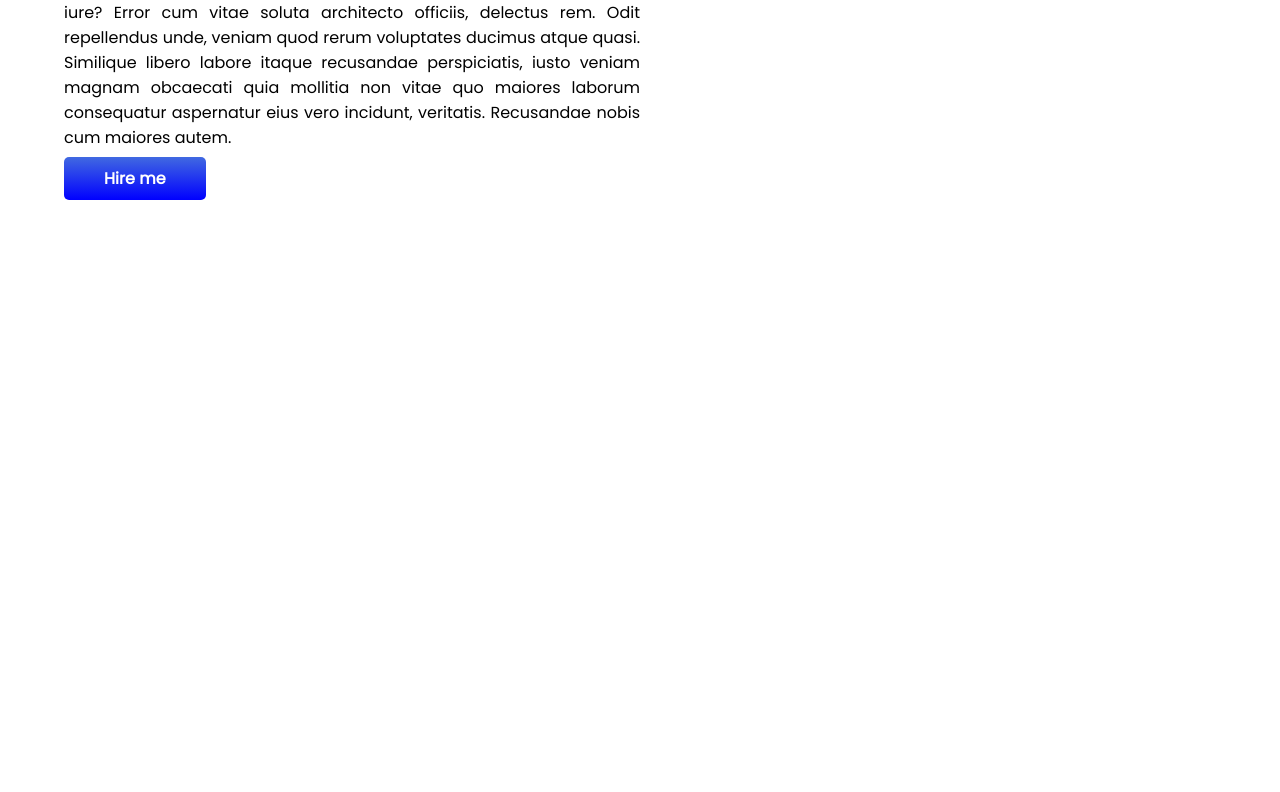
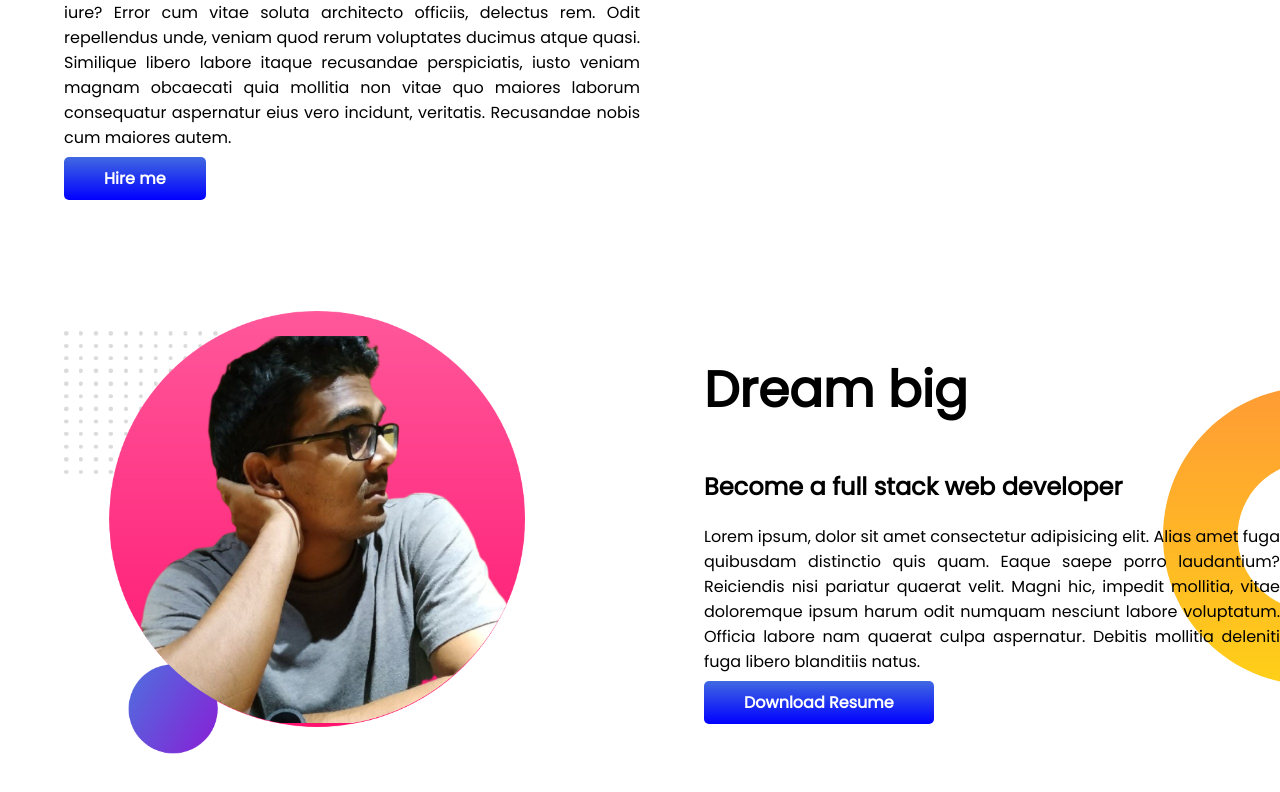
Before and after one commit to Meeftah0318/developer-portfolio, a plain HTML site: page index.html in a window 1280 px wide. Shown: the part 472-1264 px from the top of the page. Before the commit the page ends 800 px from the top, so only its background shows below. Drawn offline with Linux system fonts and the light colour scheme.

Commit message:
second banner started

```diff
--- a/index.html
+++ b/index.html
@@ -31,6 +31,23 @@
             <img src="images/shamim-pic-bg.png" alt="shamim pic">
         </div>
     </section>
+    <section class="dream-big">
+        <div class="half-width">
+            <img src="images/shamim bg 2.png" alt="">
+        </div>
+        <div class="half-width">
+            <h1>Dream big</h1>
+            <h2>Become a full stack web developer</h2>
+            <p>Lorem ipsum, dolor sit amet consectetur adipisicing elit. Alias amet fuga quibusdam distinctio quis quam.
+                Eaque saepe porro laudantium? Reiciendis nisi pariatur quaerat velit. Magni hic, impedit mollitia, vitae
+                doloremque ipsum harum odit numquam nesciunt labore voluptatum. Officia labore nam quaerat culpa
+                aspernatur. Debitis mollitia deleniti fuga libero blanditiis natus. </p>
+
+            <a class="link-button" target="blank" href="google.com">Download Resume</a>
+
+        </div>
+
+    </section>
 
 
 
--- a/style.css
+++ b/style.css
@@ -10,6 +10,7 @@ h1{
 }
 section {
     display: flex;
+    margin-bottom: 120px;
 }
 p{
     text-align: justify;
@@ -34,3 +35,8 @@ p{
     background-image: url(images/top-banner.png);
     background-repeat: no-repeat;
 }
+.dream-big{
+    background-image: url(images/dream-bg.png);
+    background-repeat: no-repeat;
+    background-position: right;
+}
```
Also changed, not shown: images/shamim bg 2.png (added).
